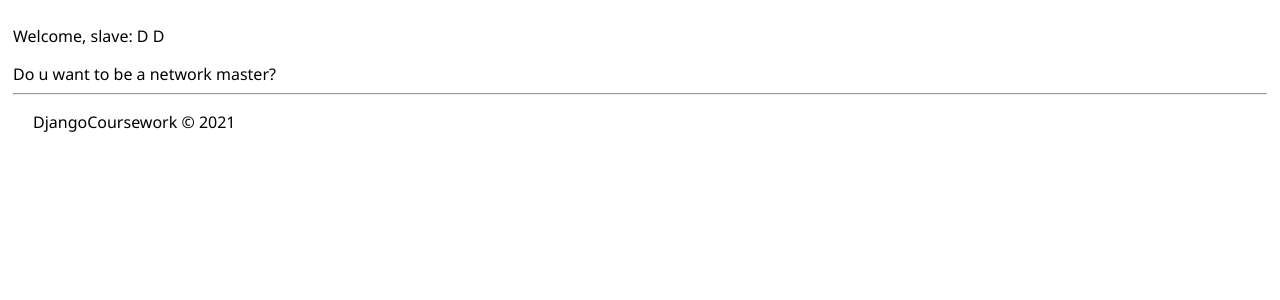
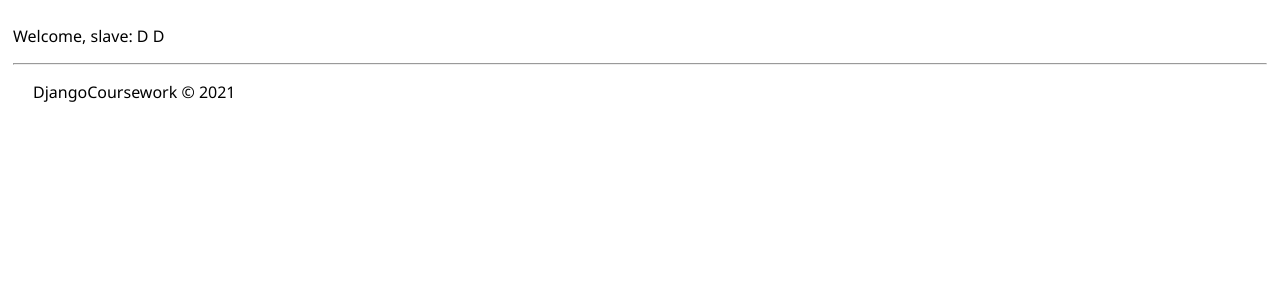
Before and after one commit to MorriganR/DjangoCoursework, a Django app: page /home in a window 1280 px wide. Shown: the part 47-347 px from the top of the page. Run offline with Django 3.2, Linux system fonts and the light colour scheme; a user stored in the database is signed in.

```diff
--- a/gausscourse/templates/gausscourse/home.html
+++ b/gausscourse/templates/gausscourse/home.html
@@ -3,6 +3,6 @@
 {% block content %}
 <div>
     Welcome, slave: {{ user.first_name|add:' '|add:user.last_name }}
-</p> Do u want to be a network master?
+</p>
 </div>
 {% endblock %}
```
